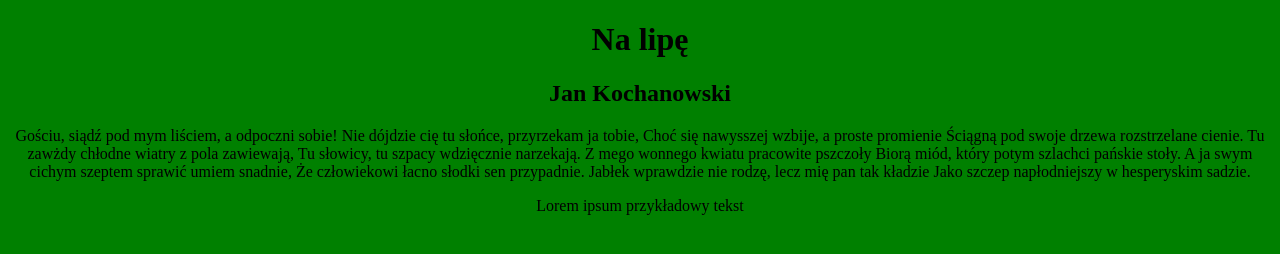
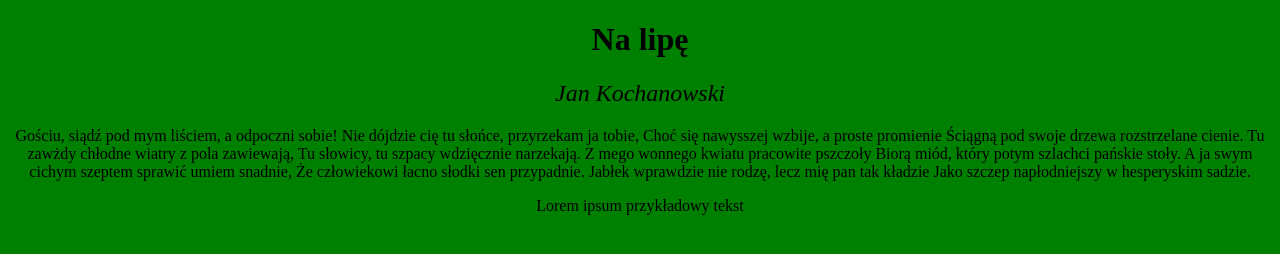
Before and after one commit to wilgakuba/nauka-gita, a plain HTML site: page index.html in a window 1280 px wide. Drawn offline with Linux system fonts and the light colour scheme.

Commit message:
Add styles for header

```diff
--- a/style/style.css
+++ b/style/style.css
@@ -6,3 +6,9 @@ body {
 header, article, footer {
     text-align: center;
 }
+
+/* Header */
+.author-name {
+    font-weight: 400;
+    font-style: italic;
+}
```
